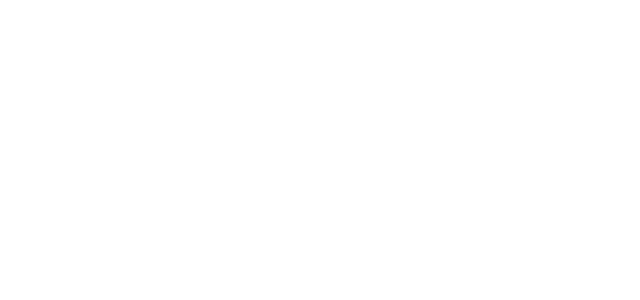
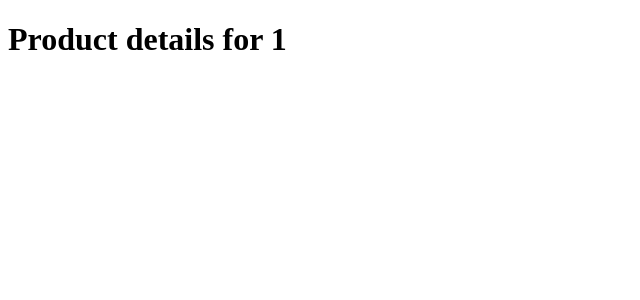
Before and after one commit to EleoXDA/E-commerce_NUXT, a Nuxt app: page /products/1 in a window 1280 px wide. Before the commit this address had no page. Shown: the top 300 px of the page, without its empty margins (0-640 px from the left). Built offline with nearby package versions, Linux system fonts and the light colour scheme.

Commit message:
Add a separate page per product id

```diff
--- /dev/null
+++ b/pages/products/[id].vue
@@ -0,0 +1,9 @@
+<template>
+  <div>
+    <h1>Product details for {{ id }}</h1>
+  </div>
+</template>
+
+<script setup>
+  const { id } = useRoute().params
+</script>
```
